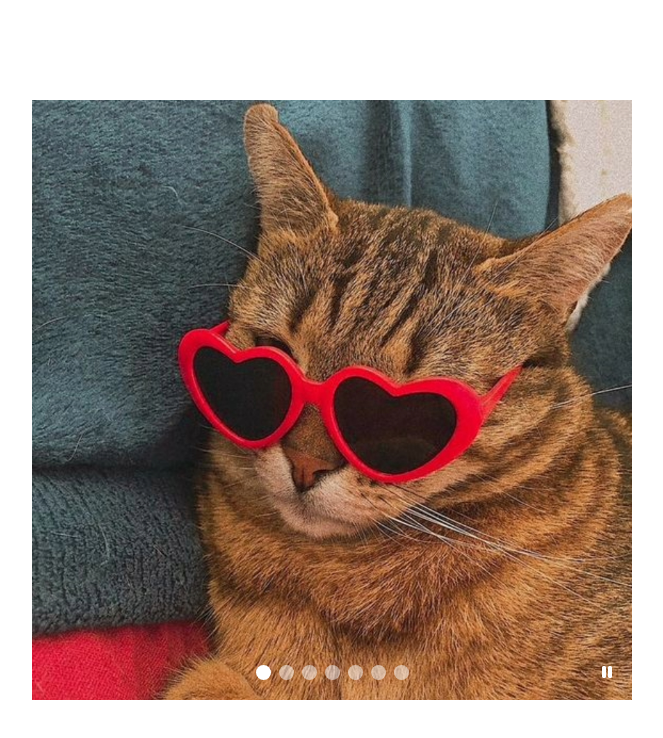
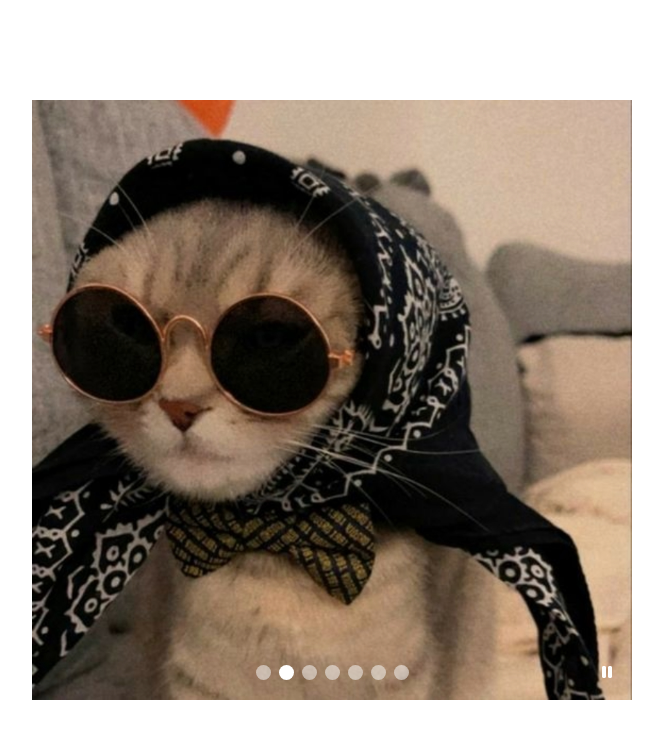
Before and after one commit to xokryzx/image-slider, a website built with webpack: page index.html in a window 1280 px wide. Both pictures are taken after a click on the item 594 px from the left and 672 px from the top of the page. Shown: the whole page, without its empty margins (308-971 px from the left). Built offline with nearby package versions, Linux system fonts and the light colour scheme; files whose address does not match are found by name.

Commit message:
✨ Add functionality for the indicator.

```diff
--- a/index.html
+++ b/index.html
@@ -40,15 +40,7 @@
       <div class="button previous">
         <i class="fa fa-arrow-left"></i>
       </div>
-      <ul class="indicator-container">
-        <li class="indicator active"></li>
-        <li class="indicator"></li>
-        <li class="indicator"></li>
-        <li class="indicator"></li>
-        <li class="indicator"></li>
-        <li class="indicator"></li>
-        <li class="indicator"></li>
-      </ul>
+      <ul class="indicator-container"></ul>
       <div class="control-wrapper play">
         <i class="fa fa-pause" data-status="pause"></i>
         <i class="fa fa-play" data-status="play"></i>
--- a/src/js/ImageSlider.js
+++ b/src/js/ImageSlider.js
@@ -9,6 +9,8 @@ export default class ImageSlider {
     this.initSlideWidth();
     this.initSliderListWidth();
     this.addEvent();
+    this.createIndicator();
+    this.setIndicator();
   }
 
   assignElement() {
@@ -16,6 +18,9 @@ export default class ImageSlider {
     this.$sliderList = this.$sliderContainer.querySelector('.slider-list');
     this.$nextButton = this.$sliderContainer.querySelector('.next');
     this.$previousButton = this.$sliderContainer.querySelector('.previous');
+    this.$indicatorContainer = this.$sliderContainer.querySelector(
+      '.indicator-container',
+    );
   }
 
   initSlideNumber() {
@@ -34,6 +39,10 @@ export default class ImageSlider {
   addEvent() {
     this.$nextButton.addEventListener('click', this.moveToRight.bind(this));
     this.$previousButton.addEventListener('click', this.moveToLeft.bind(this));
+    this.$indicatorContainer.addEventListener(
+      'click',
+      this.onClickIndicator.bind(this),
+    );
   }
 
   moveToRight() {
@@ -45,6 +54,8 @@ export default class ImageSlider {
     this.$sliderList.style.left = `-${
       this.#slideWidth * this.#currentPosition
     }px`;
+
+    this.setIndicator();
   }
 
   moveToLeft() {
@@ -56,5 +67,40 @@ export default class ImageSlider {
     this.$sliderList.style.left = `-${
       this.#slideWidth * this.#currentPosition
     }px`;
+
+    this.setIndicator();
+  }
+
+  createIndicator() {
+    const docFragment = document.createDocumentFragment();
+    for (let i = 0; i < this.#slideNunber; i++) {
+      const li = document.createElement('li');
+      li.classList.add('indicator');
+      li.dataset.index = i;
+      docFragment.appendChild(li);
+    }
+    this.$indicatorContainer.appendChild(docFragment);
+  }
+
+  setIndicator() {
+    this.$indicatorContainer
+      .querySelector('.active')
+      ?.classList.remove('active');
+
+    this.$indicatorContainer
+      .querySelector(`.indicator:nth-child(${this.#currentPosition + 1})`)
+      .classList.add('active');
+  }
+
+  onClickIndicator(event) {
+    const indexPosition = parseInt(event.target.dataset.index);
+    if (Number.isInteger(indexPosition)) {
+      this.#currentPosition = indexPosition;
+      this.$sliderList.style.left = `-${
+        this.#slideWidth * this.#currentPosition
+      }px`;
+    }
+
+    this.setIndicator();
   }
 }
```
